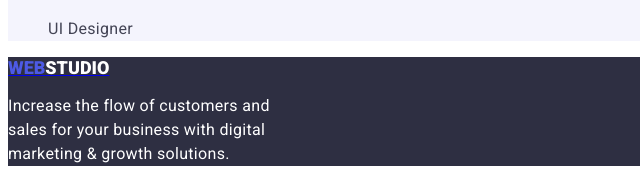
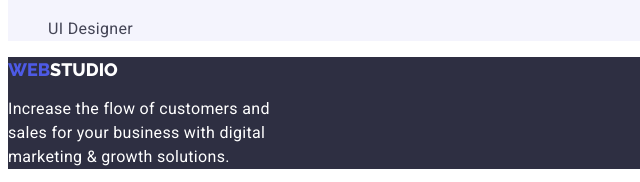
Before and after one commit to TheRose87/goit-markup-hw-02, a plain HTML site: page index.html in a window 1280 px wide. Shown: the part 3497-3679 px from the top of the page, 0-640 px from the left. Drawn offline with Linux system fonts and the light colour scheme.

Commit message:
homework 2-revised2

```diff
--- a/index.html
+++ b/index.html
@@ -19,8 +19,8 @@
       <!--The navigation menu-->
       <nav>
         <!--Page Logo-->
-        <a class="logo-link" href="./index.html"
-          ><span class="logo">WEB<span class="studio">STUDIO</span></span>
+        <a class="logo-link" href="./index.html">
+          <span class="logo">WEB<span class="studio">STUDIO</span></span>
         </a>
         <ul class="nav-menu list">
           <li>
@@ -182,7 +182,7 @@
     <!--This is the Footer-->
     <footer class="page-footer bg-footer">
       <div>
-        <a href="./index.html" class="link-logo">
+        <a class="logo-link" href="./index.html">
           <span class="logo">WEB<span class="studio-footer">STUDIO</span></span>
         </a>
         <p class="footer-description">
```
Also changed, not shown: portfolio.html (+1 -1 lines).
